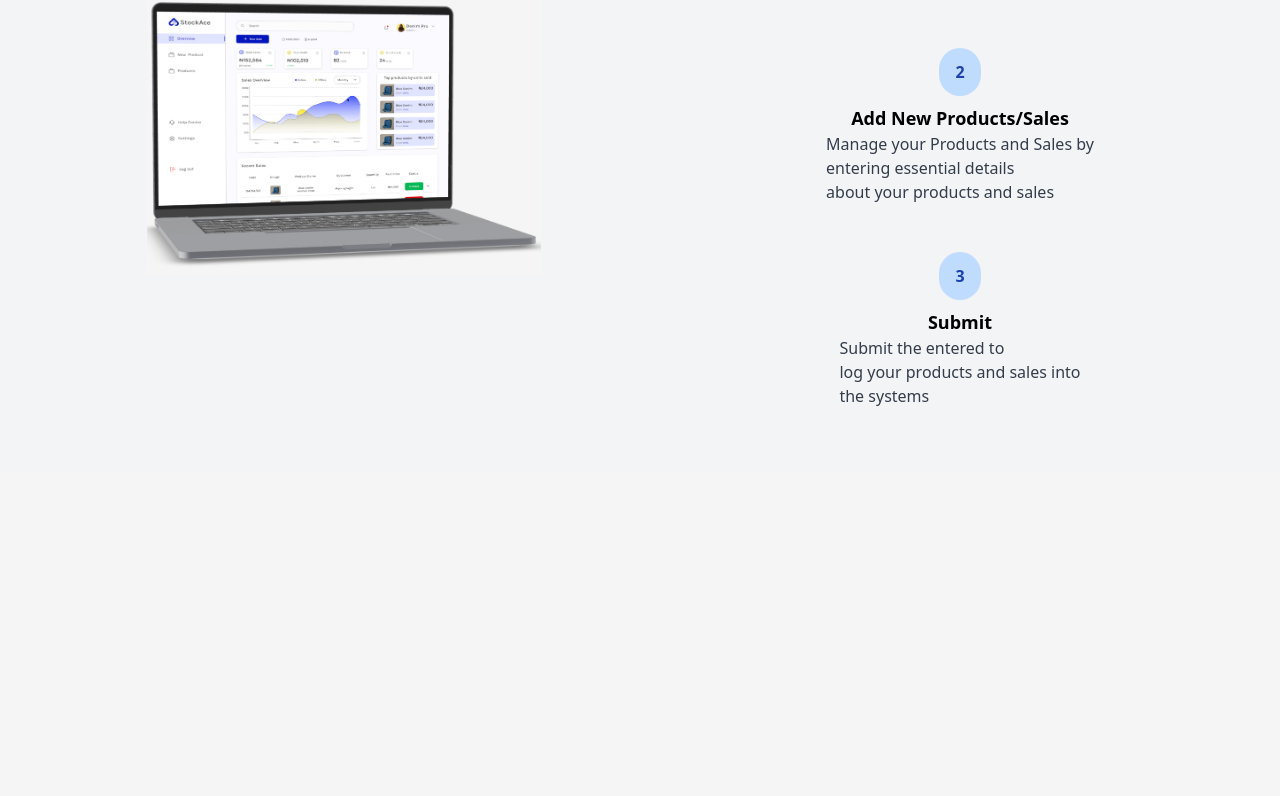
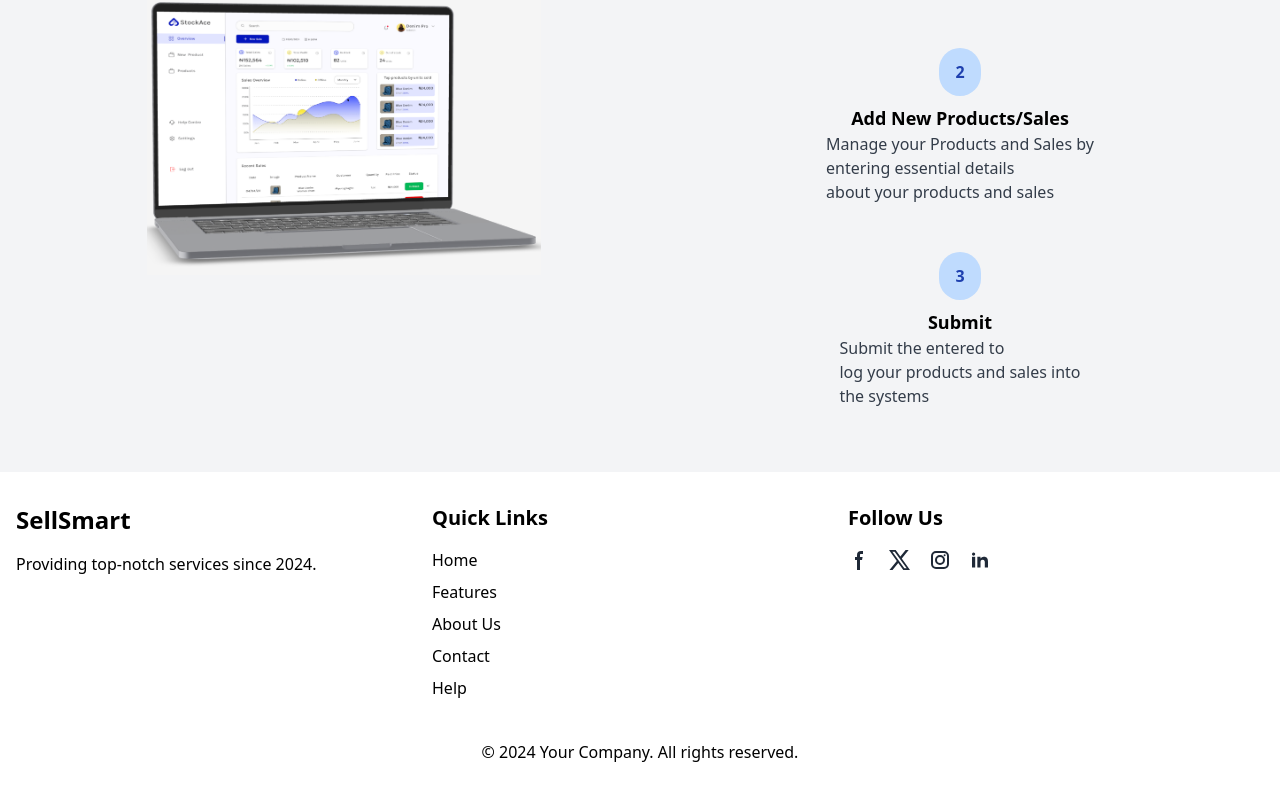
Before and after one commit to Ishahtech/SellSmart, a React (Vite) app: page / in a window 1280 px wide. Shown: the part 1848-2644 px from the top of the page. Before the commit the page ends 2320 px from the top, so only its background shows below. Built offline with nearby package versions, Linux system fonts and the light colour scheme.

Commit message:
fix: corrected routing for footer in landing page

```diff
--- a/src/App.jsx
+++ b/src/App.jsx
@@ -5,7 +5,6 @@ import LoginOwner from "./components/LoginOwner";
 import LoginEmployee from "./components/LoginEmployee";
 import WelcomeScreen from "./components/WelcomeScreen.jsx";
 import Wholelanding from "./components/LandingPage/Wholelanding.jsx";
-import Footer from "./components/LandingPage/Footer.jsx";
 
 const App = () => {
   return (
@@ -18,7 +17,6 @@ const App = () => {
           <Route path="/Signup" element={<Signup />} />
           <Route path="/Employee" element={<LoginEmployee />} />
           <Route path="/Owner" element={<LoginOwner />} />
-          <Route path="/Footer" element={<Footer />} />
         </Routes>
       </Router>
     </>
--- a/src/components/LandingPage/Wholelanding.jsx
+++ b/src/components/LandingPage/Wholelanding.jsx
@@ -1,15 +1,17 @@
-import Header from "./Header"
-import KeyFeatures from "./KeyFeatures"
-import AboutUs from "../AboutUs"
+import Header from "./Header";
+import KeyFeatures from "./KeyFeatures";
+import AboutUs from "../AboutUs";
+import Footer from "./Footer";
 
 function Wholelanding() {
   return (
     <>
-    <Header />
-    <KeyFeatures />
-    <AboutUs />
+      <Header />
+      <KeyFeatures />
+      <AboutUs />
+      <Footer />
     </>
-  )
+  );
 }
 
-export default Wholelanding
+export default Wholelanding;
```
